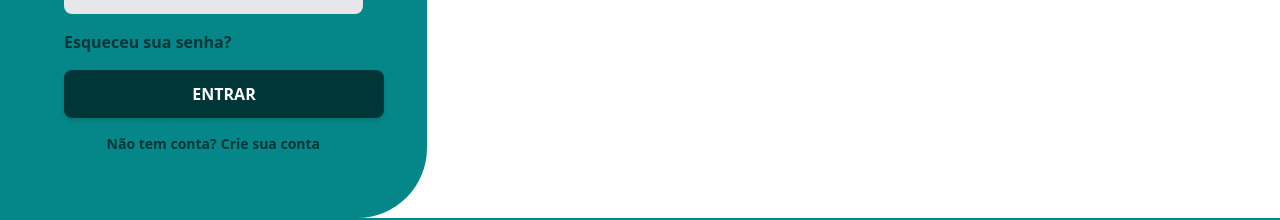
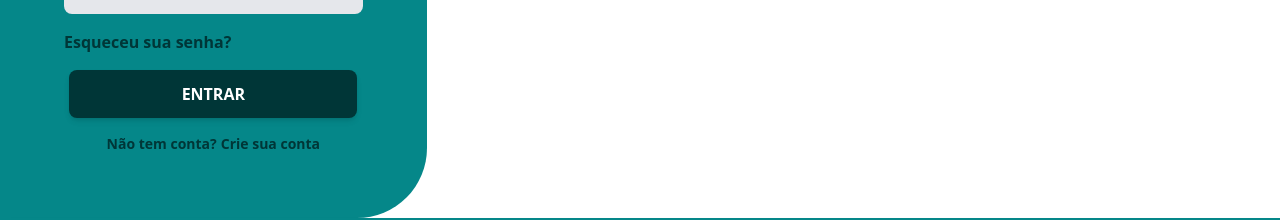
Before and after one commit to GustavoZanardi15/MyPetSync-FrontEnd, a React (Vite) app in the folder FrontEndWeb/: page /login in a window 1280 px wide. Shown: the part 714-934 px from the top of the page. Built offline with nearby package versions, Linux system fonts and the light colour scheme.

Commit message:
feat(auth): implementar navegação para HomePage após login

```diff
--- a/FrontEndWeb/src/components/auth/Login.jsx
+++ b/FrontEndWeb/src/components/auth/Login.jsx
@@ -2,6 +2,7 @@ import dogAndCatLogin from "../../assets/dogAndCatLogin.png";
 import { VscLock, VscMail } from "react-icons/vsc";
 import InputWithIcon from "../../components/common/InputWithIcon";
 import AuthSidebar from "./AuthSidebar";
+import { Link } from "react-router-dom";
 
 const COLOR_BUTTON_BG = "#003637";
 
@@ -31,13 +32,13 @@ const Login = () => {
           >
             Esqueceu sua senha?
           </a>
-          <button
-            type="submit"
+          <Link
+            to="/HomePage"
             style={{ backgroundColor: COLOR_BUTTON_BG }}
-            className="w-80 p-3 text-white font-bold rounded-lg hover:opacity-90 transition shadow-md mt-6 mx-auto block"
+            className="w-72 p-3 text-center text-white font-bold rounded-lg hover:opacity-90 transition shadow-md mt-6 mx-auto block"
           >
             ENTRAR
-          </button>
+          </Link>
         </form>
         <div className="mt-4 text-center">
           <p className="text-[#003637] text-sm font-semibold">
```
